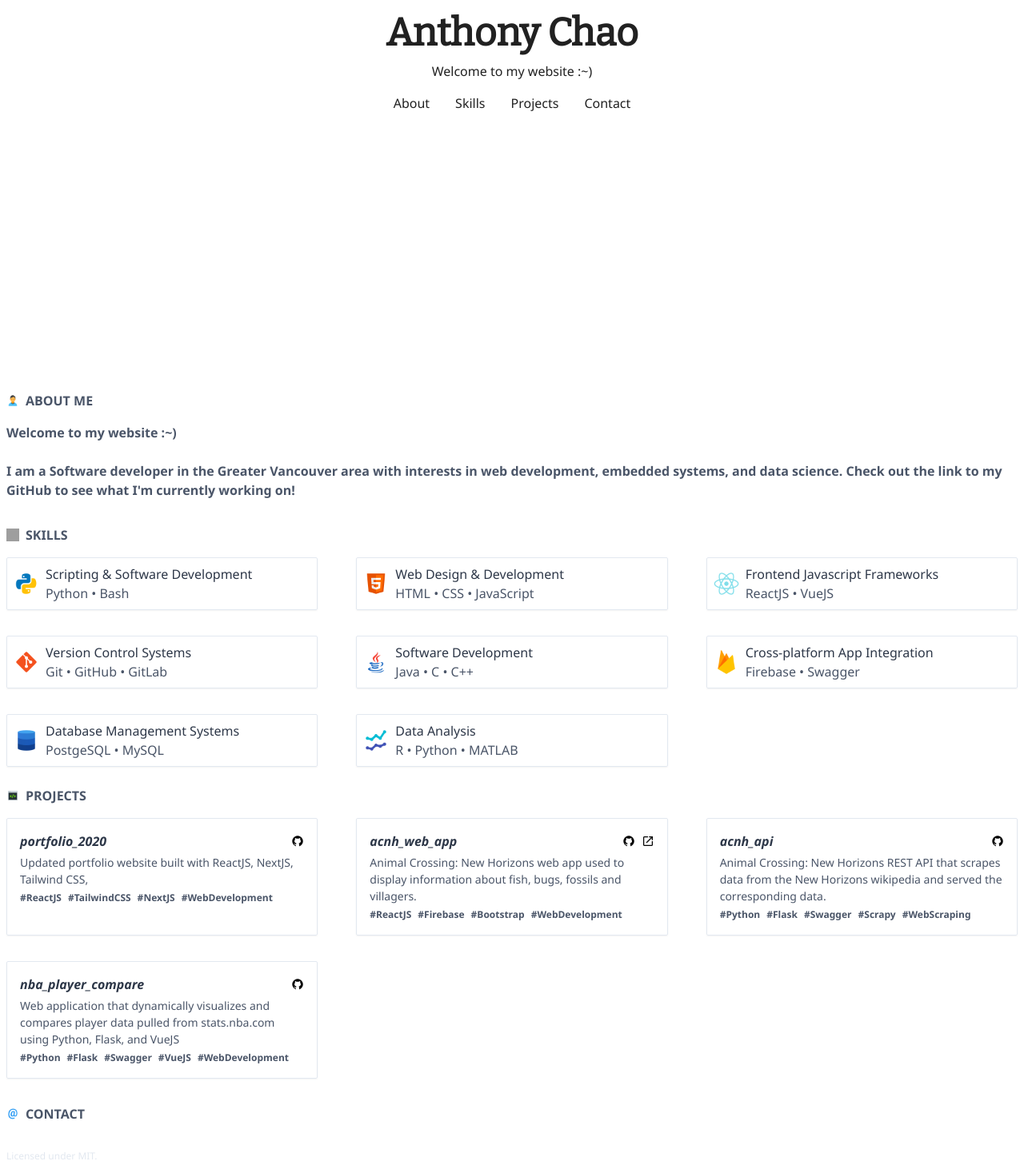
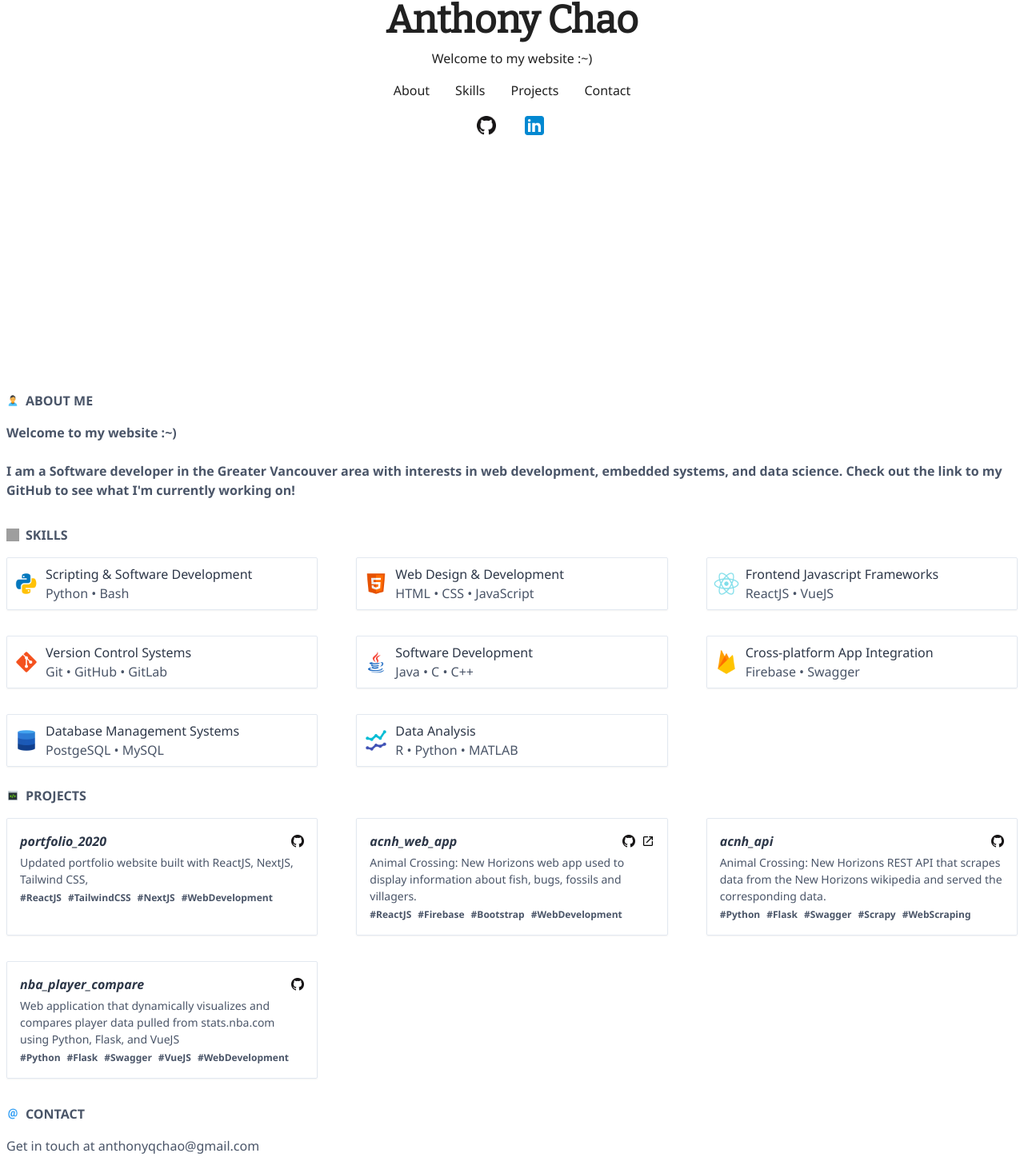
Before and after one commit to anthonysea/portfolio_2020, a Next.js app: page / in a window 1280 px wide. Shown: the part 319-1776 px from the top of the page at 80% size. Built offline with nearby package versions, Linux system fonts and the light colour scheme; grey boxes are pictures that could not be loaded.

Commit message:
Added links to linkedin and github; changed github icon

```diff
--- a/components/Contact.js
+++ b/components/Contact.js
@@ -4,6 +4,9 @@ export default function Contact({ children, props }) {
     return (
         <div id="contact" className="mb-4">
             <SectionHeading title="contact" imgUrl="images/email.png" />
+            <div className="p-2 text-gray-700">
+                <p>Get in touch at <a href="mailto:anthonyqchao@gmail.com">anthonyqchao@gmail.com</a></p>
+            </div>
         </div>
     )
 }
--- a/components/Landing.js
+++ b/components/Landing.js
@@ -13,6 +13,10 @@ export default function Landing({ children, props }) {
                 <div className="mx-2 px-2"><a href="#projects">Projects</a></div>
                 <div className="mx-2 px-2"><a href="#contact">Contact</a></div>
             </div>
+            <div className="flex flex-row justify-center">
+                <div className="mx-4 self-center"><a href="https://www.github.com/anthonysea/"><img className="githubIcon" src="images/github.png"></img></a></div>
+                <div className="mx-4 self-center"><a href="https://www.linkedin.com/in/anthony-chao-396540195/"><img className="icon" src="images/linkedin.png"></img></a></div>
+            </div>
         </div>
     )
 }
--- a/public/css/global.css
+++ b/public/css/global.css
@@ -3,12 +3,17 @@ html {
 }
 
 body {
-    @apply font-body
+    @apply font-body;
 }
 
 .icon {
     width: 32px;
     height: 32px;
+}
+
+.githubIcon {
+    width:24px;
+    height:24px;
 }
 
 .heading-icon {
```
Also changed, not shown: public/images/github.png.
